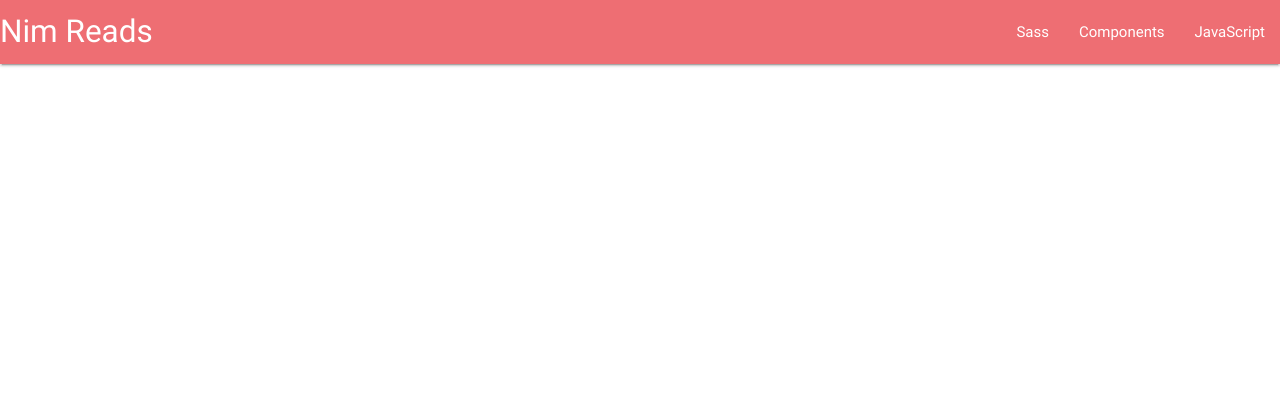
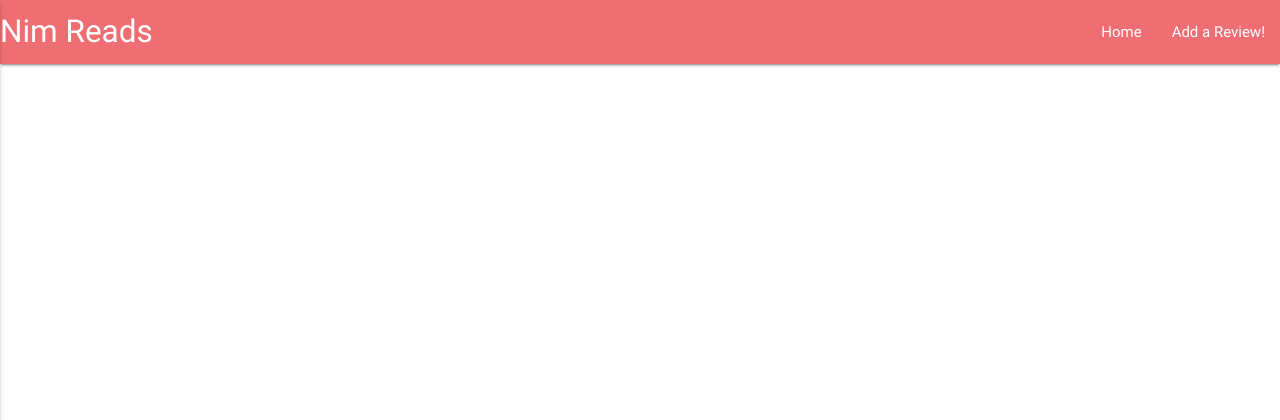
Before and after one commit to ycoll/Nim-Reads, a Flask app: page / in a window 1280 px wide. Shown: the top 420 px of the page. Run offline with Flask 2, Linux system fonts and the light colour scheme; data that the repository does not hold is empty; some libraries are stand-ins or nearby versions.

Commit message:
Added the navbar and links

```diff
--- a/templates/base.html
+++ b/templates/base.html
@@ -15,17 +15,15 @@
 	<header>
 		<nav>
 			<div class="nav-wrapper">
-				<a href="#" class="brand-logo">Nim Reads</a>
+				<a href="{{url_for('get_reviews')}}" class="brand-logo">Nim Reads</a>
                 <a href="#" data-activates="mobile-demo" class="button-collapse"><i class="material-icons">menu</i></a>
 				<ul id="nav-mobile" class="right hide-on-med-and-down">
-					<li><a href="sass.html">Sass</a></li>
-					<li><a href="badges.html">Components</a></li>
-					<li><a href="collapsible.html">JavaScript</a></li>
+					<li><a href="{{url_for('get_reviews')}}">Home</a></li>
+					<li><a href="{{url_for('add_review')}}">Add a Review!</a></li>
 				</ul>
 				<ul class="side-nav" id="mobile-demo">
-					<li><a href="sass.html">Sass</a></li>
-					<li><a href="badges.html">Components</a></li>
-					<li><a href="collapsible.html">JavaScript</a></li>
+					<li><a href="{{url_for('get_reviews')}}">Home</a></li>
+					<li><a href="{{url_for('add_review')}}">Add a Review!</a></li>
 				</ul>
 			</div>
 		</nav>
@@ -36,6 +34,13 @@
 
 		<script src="https://cdnjs.cloudflare.com/ajax/libs/jquery/3.2.1/jquery.min.js"></script>
 		<script src="https://cdnjs.cloudflare.com/ajax/libs/materialize/0.100.2/js/materialize.min.js"></script>
+        <script type="text/javascript">
+        $(document).ready(function() {
+           $(".button-collapse").sideNav();
+        });
+
+
+    </script>
 </body>
 
 </html>
```
